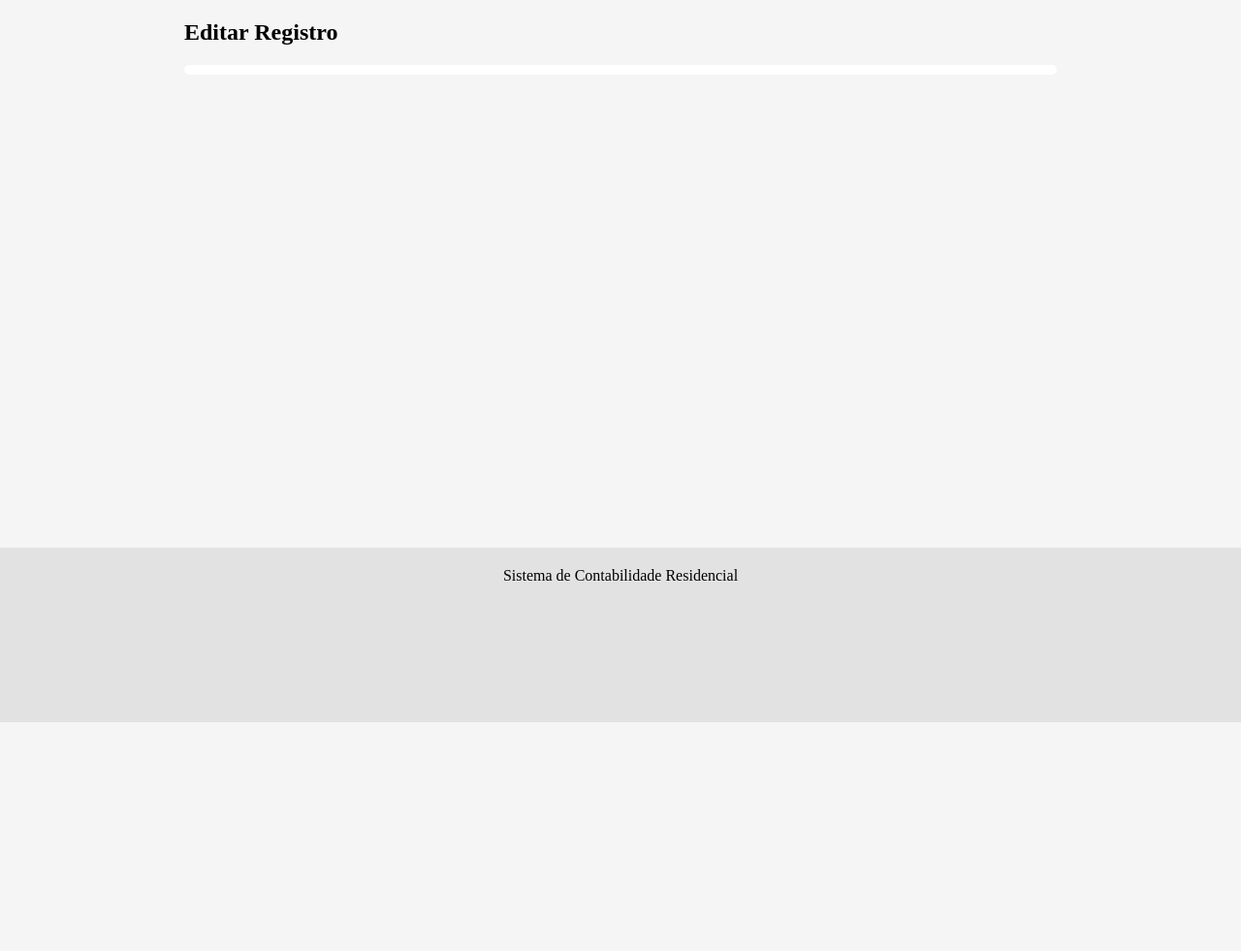
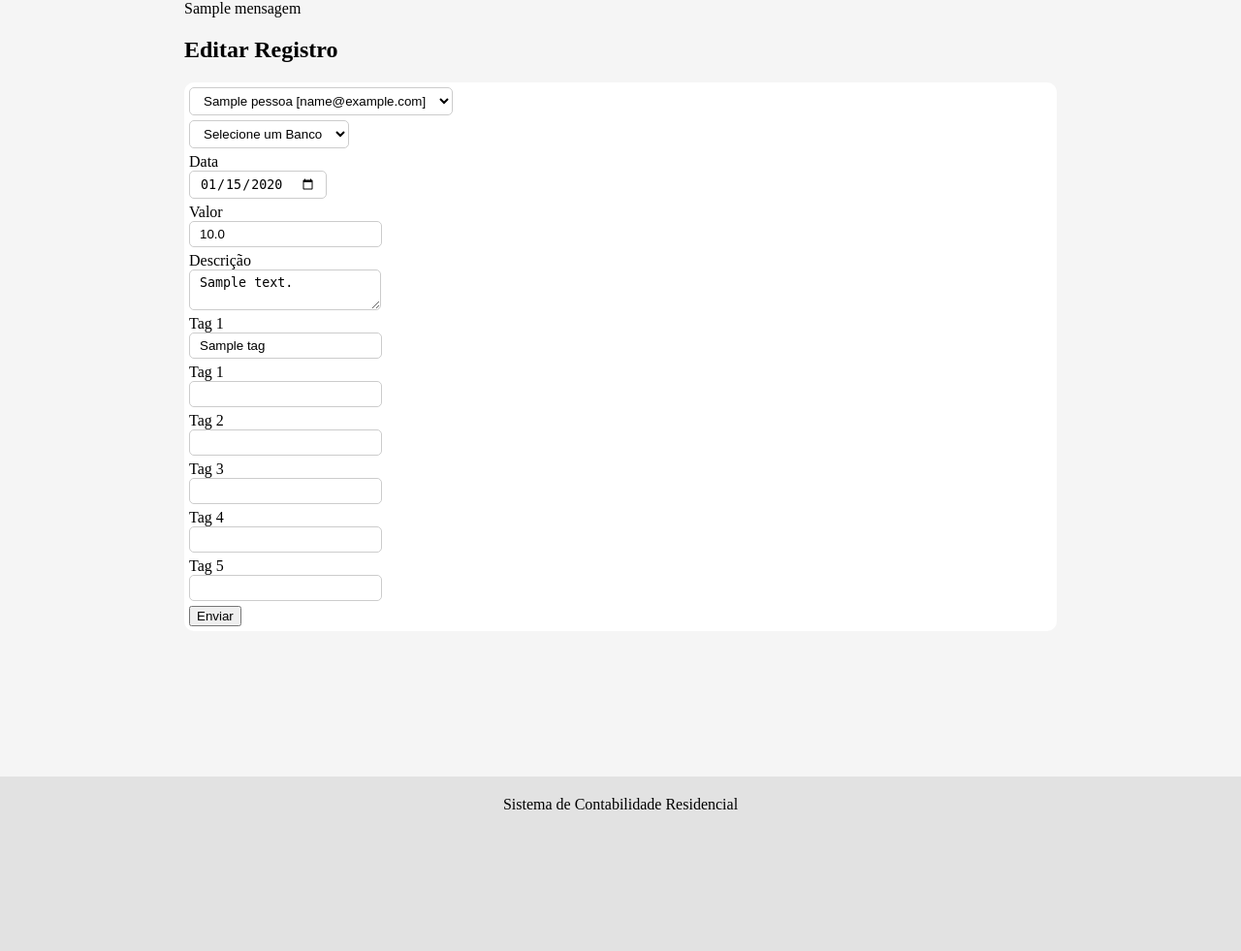
Before and after one commit to filiperochalopes/dolar-tag, a Django app: template contabilidade_residencial/contabilidade_residencial/core/templates/editar_registro.html in a window 1280 px wide. Shown: the part 55-1036 px from the top of the page at 97% size. Before the commit the page ends 800 px from the top, so only its background shows below. Run offline with Django 3.2, Linux system fonts and the light colour scheme; tables that the repository leaves empty hold one stand-in row (values such as "Sample post"); the template is opened without the code that fills it: values that come from a table or form of the project are taken from there, most other values are stand-ins (such as "Sample title", 1, 10 or a date in 2020); parts of the project's set-up code (start-up, migrations or seed data) failed here and were passed over.

Commit message:
Adicionada funcionalidade de editar registros

```diff
--- a/contabilidade_residencial/contabilidade_residencial/core/static/js/main.js
+++ b/contabilidade_residencial/contabilidade_residencial/core/static/js/main.js
@@ -28,4 +28,21 @@
       });
     });
   });
+
+  /** --------- EDITAR REGISTRO ---------- */
+  $("#editar_registro #pessoa").change(function (e) {
+    $.get(`api/banco?pessoa_id=${e.target.value}`, (data) => {
+      const bancos = JSON.parse(data)
+      $("#editar_registro #banco").attr("disabled", false);
+      $("#editar_registro #banco").html(
+        '<option value="">Selecione um Banco</option>'
+      );
+      console.log(bancos);
+      bancos.forEach((banco) => {
+        $("#editar_registro #banco").append(
+          `<option value="${banco.pk}">${banco.fields.apelido}</option>`
+        );
+      });
+    });
+  });
 });
--- a/contabilidade_residencial/contabilidade_residencial/core/templates/editar_registro.html
+++ b/contabilidade_residencial/contabilidade_residencial/core/templates/editar_registro.html
@@ -1,7 +1,42 @@
 {% extends "base.html" %} {% block content %}
+{% load l10n %}
 <section>
+    {% if mensagem %}
+        <div class="mensagem" style="background-color: {{cor}}">{{mensagem}}</div>
+    {% endif %}
     <h2>Editar Registro</h2>
     <section id="editar_registro">
+        <form method="post">
+            {% csrf_token %}
+            <select name="pessoa_id" id="pessoa" required>
+                <option value="">Selecione uma Pessoa</option>
+                {% for pessoa in pessoas %}
+                <option value="{{pessoa.id}}" {% if registro.pessoa == pessoa %}selected{% endif %}>{{pessoa.nome}} [{{pessoa.email}}]</option>
+                {% endfor %}
+            </select>
+            <select name="banco_id" id="banco" required>
+                <option value="">Selecione um Banco</option>
+                {% for banco in bancos %}
+                <option value="{{banco.id}}" {% if registro.banco == banco %}selected{% endif %}>{{banco.apelido}}</option>
+                {% endfor %}
+            </select>
+            <label for="data">Data</label>
+            <input type="date" name="data" id="data" value="{{registro.data|date:'Y-m-d'}}" required />
+            <label for="valor">Valor</label>
+            <input type="number" step="0.01" name="valor" id="valor" value={{registro.valor|unlocalize}} required />
+            <label for="descricao">Descrição</label>
+            <textarea name="descricao" id="descricao">{{registro.descricao}}</textarea>
+            <label for="descricao"></label>
+            {% for tag in registro.tags.all %}
+            <label for="tag_{{tag.id}}">Tag {{tag.id}}</label>
+            <input type="text" name="tags[]" id="tag_{{tag.id}}" value="{{tag.nome}}"/>
+            {% endfor %}
+            {% for i in 12345|make_list %}
+            <label for="tag_{{i}}">Tag {{i}}</label>
+            <input type="text" name="tags[]" id="tag_{{i}}" />
+            {% endfor %}
+            <button type="submit">Enviar</button>
+        </form>
     </section>
 </section>
 {% endblock content %}
--- a/contabilidade_residencial/contabilidade_residencial/core/templates/registros.html
+++ b/contabilidade_residencial/contabilidade_residencial/core/templates/registros.html
@@ -4,10 +4,11 @@
     <section id="registros">
         {% for registro in registros %}
         <div class="item">
-            {{registro.valor}} <a href="?delete={{registro.id}}">[Delete]</a> <a
+            {{registro.data}} {{registro.valor}} <a href="?delete={{registro.id}}">[Delete]</a> <a
                 href="editar-registro?id={{registro.id}}">[Editar]</a></br>
             Descrição: {{registro.descricao}}</br>
             Tags: {% for tag in registro.tags.all %} {{tag.nome}}; {% endfor %}
+            Atualizado em {{registro.atualizado_em}}
         </div>
         {% endfor %}
     </section>
```
Also changed, not shown: contabilidade_residencial/contabilidade_residencial/core/views.py (+45 -1 lines).
